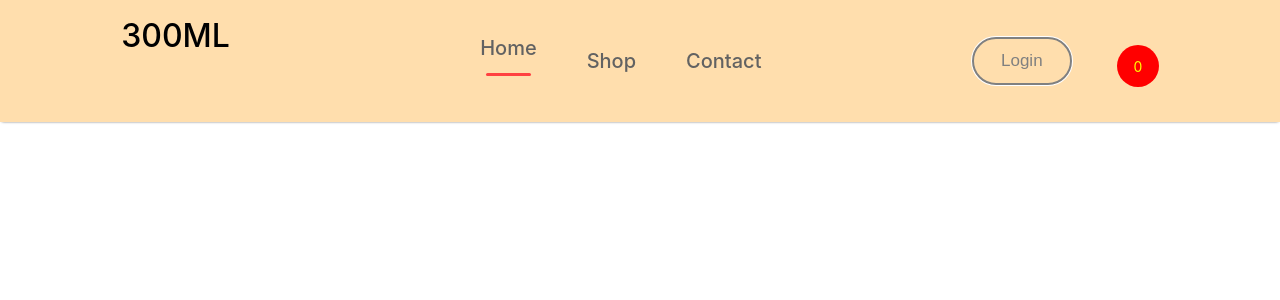
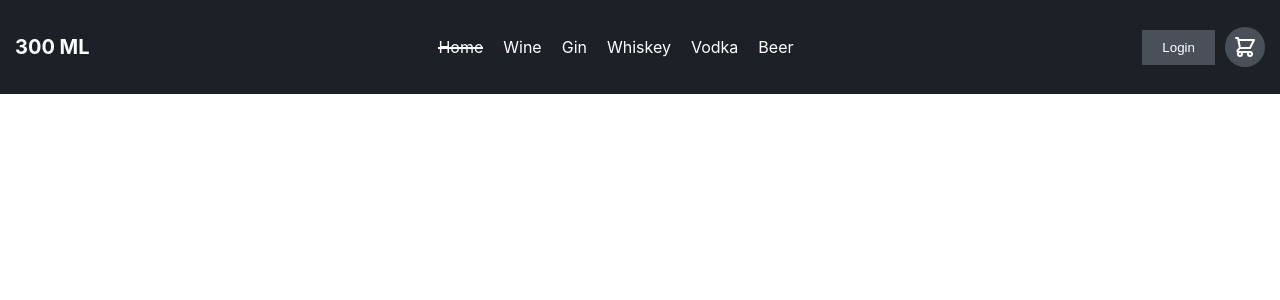
Before and after one commit to Murega14/300mlw, a React (Create React App) app: page / in a window 1280 px wide. Shown: the top 300 px of the page. Built offline with nearby package versions, Linux system fonts and the light colour scheme.

Commit message:
designed the navbar

```diff
--- a/src/components/assets/Navbar/Navbar.css
+++ b/src/components/assets/Navbar/Navbar.css
@@ -1,75 +1,81 @@
-.navbar{
+.navbar {
     display: flex;
-    justify-content: space-around;
-    padding: 16px;
-    box-shadow: 0 1px 3px -2px black;
-    background: navajowhite;
+    justify-content: space-between;
+    align-items: center;
+    background-color: #1e2027;
+    padding: 15px;
+   }
 
+   .navbar-logo {
+    color: #fff;
+    font-size: 20px;
+    font-weight: bold;
    }
-.navbar-logo p{
-    display: flexbox;
-    margin-left: auto;
-    margin-top: auto;
-    margin-right: auto;
-    font-weight: 500;
-    font-size: xx-large;
-    text-size-adjust: aut;
+
+   .nav-menu {
+    display: flex;
+    list-style-type: none;
+    margin: 0;
+    padding: 0;
    }
-.nav-menu{
+
+   .nav-menu li {
+    color: #fff;
+    margin: 0 10px;
+    position: relative;
+   }
+
+   .nav-menu li hr {
+    position: absolute;
+    bottom: 0;
+    left: 0;
+    right: 0;
+    border: none;
+    border-bottom: 2px solid #fff;
+    transition: 0.3s;
+   }
+
+   .nav-menu li:hover hr {
+    width: 100%;
+   }
+
+   .nav-login-cart {
     display: flex;
     align-items: center;
-    list-style: none;
-    gap: 50px;
-    color: #626262;
-    font-size: 20px;
-    font-weight: 500;
    }
-.nav-menu li{
-    display: flex;
-    flex-direction: column;
-    align-items: center;
-    justify-content: center;
-    gap: 3px;
+
+   .nav-login-cart button {
+    background-color: #4a505a;
+    color: #fff;
+    border: none;
+    padding: 10px 20px;
     cursor: pointer;
+    transition: 0.3s;
    }
-.nav-menu hr{
-    border: none;
-    width: 80%;
-    height: 3px;
-    border-radius: 10px;
-    background: #FF4141;
+
+   .nav-login-cart button:hover {
+    background-color: #6c7079;
    }
-.nav-login-cart{
-    display: flex;
-    align-items: center;
-    gap: 45px;
-}
-.nav-login-cart button{
-    width: 100px;
-    height: 48px;
-    outline: auto;
-    border: 0.4px solid #7a7a7a;
-    border-radius: 45px;
-    color: gray;
-    font-size: 17px;
-    font-weight: 300;
-    background: none;
-    cursor: pointer;
-    gap: 10px;
-}
-.nav-login-cart button:active{
-    background: yellow;
-}
-.nav-cart-count{
-    width: 42px;
-    height: 42px;
+
+   .cart-icon {
+    background-color: #4a505a;
+    color: #fff;
+    width: 40px;
+    height: 40px;
     display: flex;
     justify-content: center;
     align-items: center;
-    margin-top: 10px;
-    margin-left: 0px;
-    border-radius: 110px;
-    font-size: 14px;
-    background: red;
-    color: yellow;
+    border-radius: 50%;
+    margin-left: 10px;
+    cursor: pointer;
+    transition: 0.3s;
    }
+
+   .cart-icon:hover {
+    background-color: #6c7079;
+   }
+
+   .shopping-cart-icon {
+    width: 24px;
+    height: 24px;
+   }
--- a/src/components/assets/Navbar/Navbar.jsx
+++ b/src/components/assets/Navbar/Navbar.jsx
@@ -1,24 +1,30 @@
-import React from 'react'
-import './Navbar.css'
+import React from 'react';
+import { ShoppingCartIcon } from '@heroicons/react/outline'; // Import the shopping cart icon from Heroicons
+import './Navbar.css';
 
 const Navbar = () => {
-
   return (
     <div className='navbar'>
       <div className='navbar-logo'>
-                <p>300ML</p>
+        <p>300 ML</p>
       </div>
       <ul className='nav-menu'>
-                <li>Home<hr/></li>
-                <li>Shop</li>
-                <li>Contact</li>
+        <li>Home<hr /></li>
+        <li>Wine</li>
+        <li>Gin</li>
+        <li>Whiskey</li>
+        <li>Vodka</li>
+        <li>Beer</li>
       </ul>
       <div className='nav-login-cart'>
         <button>Login</button>
-                <div className='nav-cart-count'>0</div>
+            <div className='cart-icon'>
+                <ShoppingCartIcon className='shopping-cart-icon' />
+            </div>
+
       </div>
     </div>
-        )
-    }
+  );
+};
 
 export default Navbar
```
Also changed, not shown: package.json (+9 -1 lines), tailwind.config.js (added, +8 -0 lines), 1 other file (tests, documents, lock files or other folders). Lines whose indentation alone changed are shown as unchanged.
